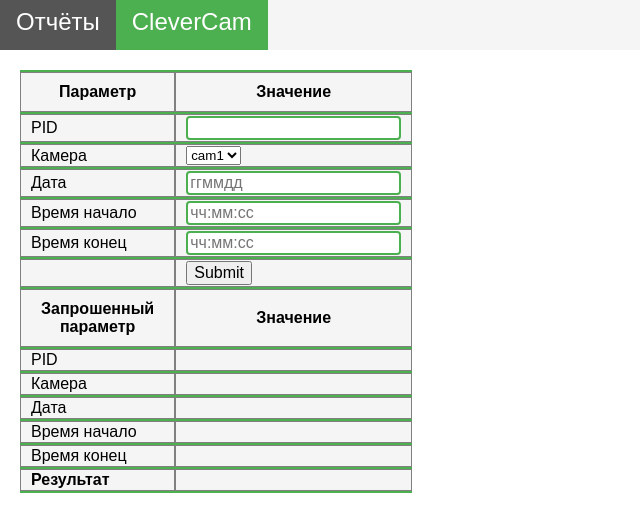
After one commit to DorofD/ClickCam_report_creation, a Flask app: page /clever_cam in a window 1280 px wide. The commit adds this page. Shown: the top 532 px of the page, without its empty margins (0-640 px from the left). Run offline with Flask 2, Linux system fonts and the light colour scheme.

Commit message:
веб интерфейс для парсера

```diff
--- a/app.py
+++ b/app.py
@@ -18,7 +18,19 @@ def report():
     # if file:
     #     return send_file(file, as_attachment=True)
     flash('Ошибка формирования отчёта', category='error')
-    return render_template('index.html', class1='active', class2='', class3='', class4='')
+    return render_template('index.html', class1='active', class2='')
+
+
+@app.route('/clever_cam', methods=['GET', 'POST'])
+def clever_cam():
+    if request.method == 'POST':
+        entered_data = [request.form['pid'], request.form['cam'],
+                        request.form['date'], request.form['start_time'], request.form['end_time']]
+        result = f"{model.get_cc_count(request.form['pid'], request.form['cam'], request.form['date'], request.form['start_time'], request.form['end_time'])}"
+        return render_template('clever_cam.html', class1='', class2='active', entered_data=entered_data,  result=result)
+    entered_data = ['', '', '', '', '']
+    result = ''
+    return render_template('clever_cam.html', class1='', class2='active', entered_data=entered_data,  result=result)
 
 
 if __name__ == '__main__':
--- a/static/css/styles.css
+++ b/static/css/styles.css
@@ -1,5 +1,5 @@
 body {
-  font-family: 'Yandex Sans Text Regular', 'Arial';
+  font-family: "Yandex Sans Text Regular", "Arial";
   margin: 0;
   padding: 0;
   height: 100%;
@@ -110,7 +110,7 @@ input.shop {
 }
 
 table {
-  width: 100%;
+  width: 40%;
   background: #4caf50;
   border-spacing: 0 2px;
 }
@@ -165,22 +165,22 @@ form.login {
   border-radius: 10px;
   margin: 0 auto;
 }
-input[type='text'] {
+input[type="text"] {
   border: 2px solid #4caf50;
   border-radius: 4px;
   font-size: medium;
 }
 
-input[type='password'] {
+input[type="password"] {
   border: 2px solid #4caf50;
   border-radius: 4px;
   font-size: medium;
 }
 
-input[type='submit'] {
+input[type="submit"] {
   font-size: medium;
 }
 
-input[type='file'] {
+input[type="file"] {
   font-size: medium;
 }
--- a/templates/base.html
+++ b/templates/base.html
@@ -12,14 +12,19 @@
     />
     <meta charset="UTF-8" />
 
-    <title>ss_report</title>
+    <title>count_report</title>
   </head>
   <body>
     <header>
       <nav>
         <ul class="mainmenu">
           <li>
-            <a class="{{class1}}" href="{{ url_for('index')}}">Главная</a>
+            <a class="{{class1}}" href="{{ url_for('index')}}">Отчёты</a>
+          </li>
+          <li>
+            <a class="{{class2}}" href="{{ url_for('clever_cam')}}"
+              >CleverCam</a
+            >
           </li>
         </ul>
       </nav>
--- /dev/null
+++ b/templates/clever_cam.html
@@ -0,0 +1,86 @@
+{% extends 'base.html' %} {% block content %} {{ super() }}
+
+<table class="users">
+  <form
+    action="{{url_for('clever_cam')}}"
+    method="POST"
+    enctype="multipart/form-data"
+  >
+    <tr>
+      <th>Параметр</th>
+      <th>Значение</th>
+    </tr>
+    <tr>
+      <td>PID</td>
+      <td>
+        <input type="text" name="pid" />
+      </td>
+    </tr>
+    <tr>
+      <td>Камера</td>
+      <td>
+        <select name="cam">
+          <option value="cam1">cam1</option>
+          <option value="cam2">cam2</option>
+          <option value="cam3">cam3</option>
+          <option value="cam4">cam4</option>
+          <option value="cam5">cam5</option>
+        </select>
+      </td>
+    </tr>
+    <tr>
+      <td>Дата</td>
+      <td>
+        <input type="text" name="date" placeholder="ггммдд" />
+      </td>
+    </tr>
+    <tr>
+      <td>Время начало</td>
+      <td>
+        <input type="text" name="start_time" placeholder="чч:мм:сс" />
+      </td>
+    </tr>
+    <tr>
+      <td>Время конец</td>
+      <td>
+        <input type="text" name="end_time" placeholder="чч:мм:сс" />
+      </td>
+    </tr>
+    <tr>
+      <td></td>
+      <td>
+        <input type="submit" />
+      </td>
+    </tr>
+  </form>
+  <tr>
+    <th>Запрошенный параметр</th>
+    <th>Значение</th>
+  </tr>
+  <tr>
+    <td>PID</td>
+    <td>{{entered_data[0]}}</td>
+  </tr>
+  <tr>
+    <td>Камера</td>
+    <td>{{entered_data[1]}}</td>
+  </tr>
+  <tr>
+    <td>Дата</td>
+    <td>{{entered_data[2]}}</td>
+  </tr>
+  <tr>
+    <td>Время начало</td>
+    <td>{{entered_data[3]}}</td>
+  </tr>
+  <tr>
+    <td>Время конец</td>
+    <td>{{entered_data[4]}}</td>
+  </tr>
+  <tr>
+    <td><b>Результат</b></td>
+    <td><b>{{result}}</b></td>
+  </tr>
+</table>
+
+{% endblock %}
```
Also changed, not shown: model.py (+65 -2 lines).
